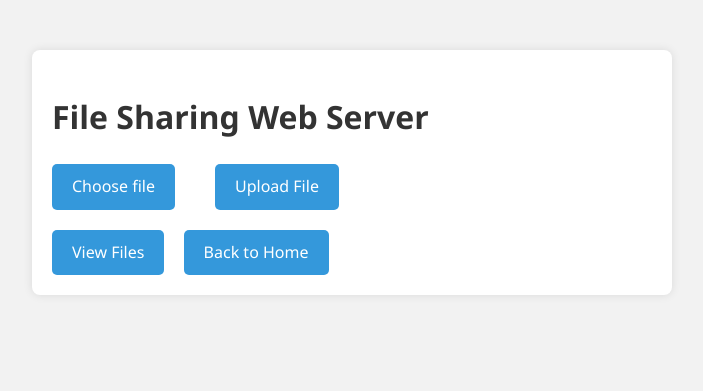
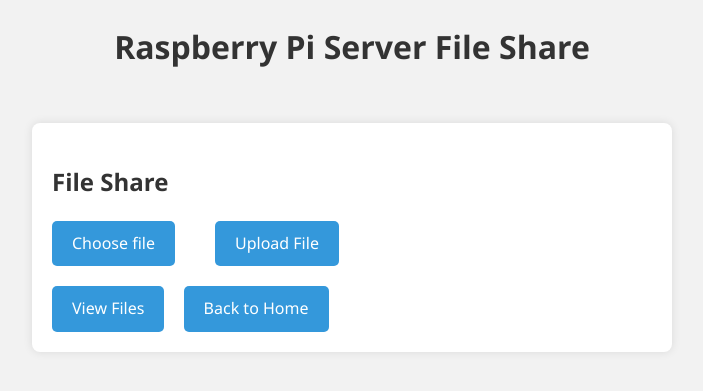
Before and after one commit to 0V3RR1DE0/rpi-server-manager, a Flask app: page /file-share in a window 1280 px wide. Shown: the top 391 px of the page, without its empty margins (288-991 px from the left). Run offline with Flask 3, Linux system fonts and the light colour scheme.

Commit message:
Initial Commit

```diff
--- a/templates/file_sharing_service/file_share.html
+++ b/templates/file_sharing_service/file_share.html
@@ -3,12 +3,15 @@
 <head>
     <meta charset="UTF-8">
     <meta name="viewport" content="width=device-width, initial-scale=1.0">
-    <title>File Sharing Web Server</title>
+    <title>Raspberry Pi Server File Share</title>
     <link rel="stylesheet" href="{{ url_for('static', filename='styles.css') }}">
 </head>
 <body>
+    <header>
+        <h1>Raspberry Pi Server File Share</h1>
+    </header>
     <div class="container">
-        <h1>File Sharing Web Server</h1>
+        <h2>File Share</h2>
         {% with messages = get_flashed_messages(with_categories=true) %}
             {% if messages %}
                 {% for category, message in messages %}
--- a/templates/file_sharing_service/files.html
+++ b/templates/file_sharing_service/files.html
@@ -3,12 +3,12 @@
 <head>
     <meta charset="UTF-8">
     <meta name="viewport" content="width=device-width, initial-scale=1.0">
-    <title>File List</title>
+    <title>Raspberry Pi Server File List</title>
     <link rel="stylesheet" href="{{ url_for('static', filename='styles.css') }}">
 </head>
 <body>
     <header>
-        <h1>RPI Server Manager - File List</h1>
+        <h1>Raspberry Pi Server File List</h1>
     </header>
 
     <div class="container">
```
